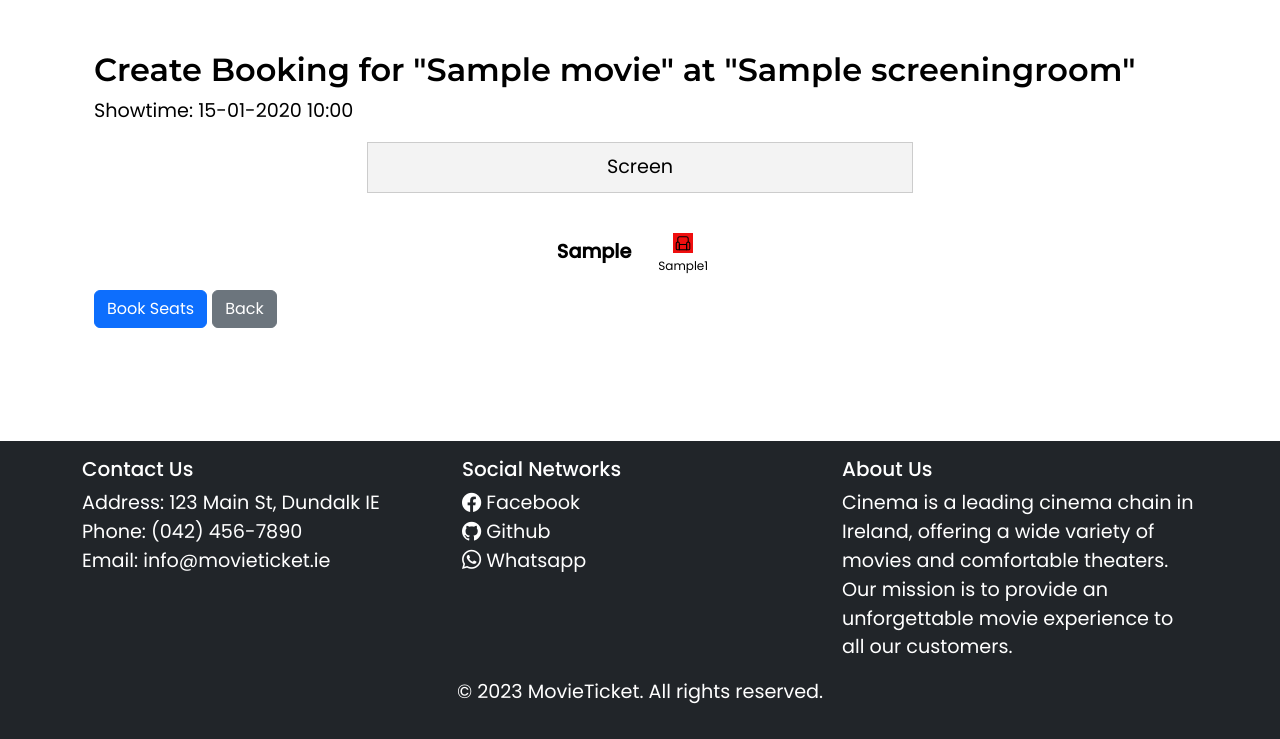
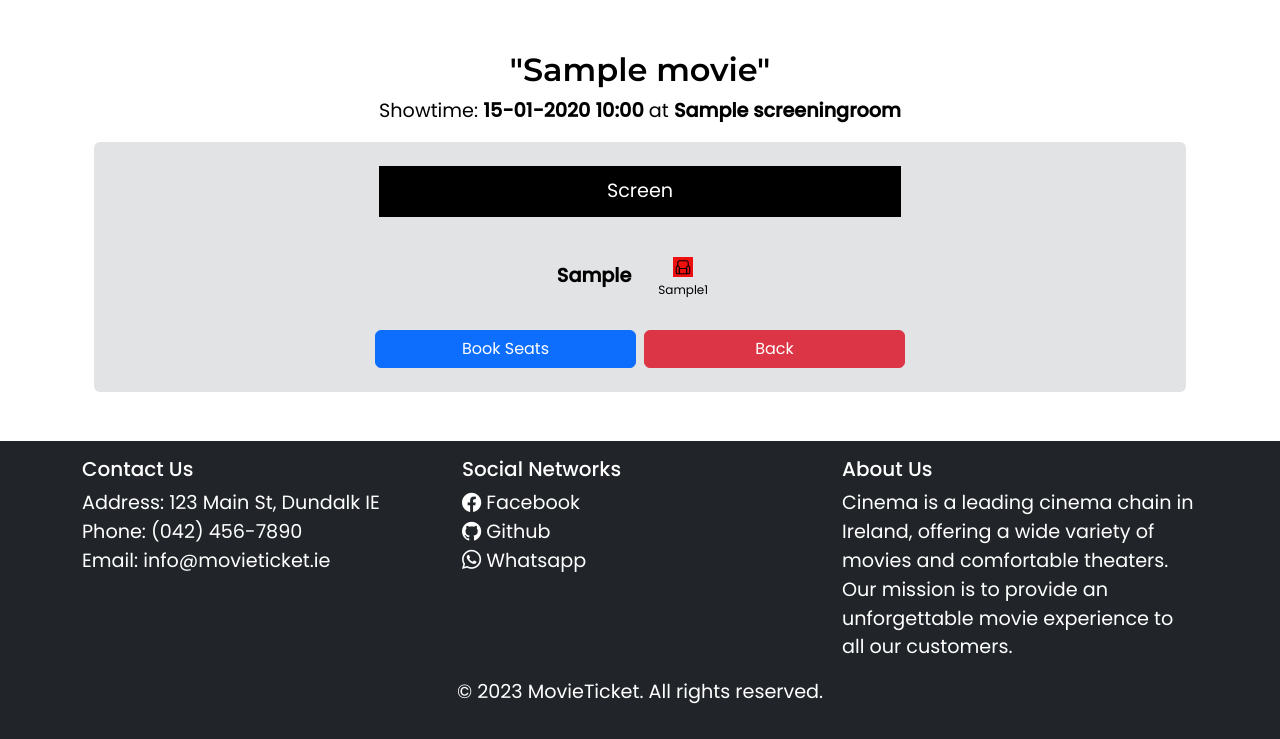
Before and after one commit to Pedrolivares1980/cinebook, a Django app: page /bookings/create/1/ in a window 1280 px wide. Shown: the part 61-800 px from the top of the page. Run offline with Django 5.2, Linux system fonts and the light colour scheme; a user stored in the database is signed in; tables that the repository leaves empty hold one stand-in row (values such as "Sample post"); some libraries are stand-ins or nearby versions.

Commit message:
bookings

```diff
--- a/bookings/templates/bookings/create_booking.html
+++ b/bookings/templates/bookings/create_booking.html
@@ -3,22 +3,41 @@
 
 {% block content %}
 <div class="container mt-3">
-    <h2>Create Booking for "{{ showtime.movie.title }}" at "{{ showtime.screening_room.name }}"</h2>
-    <p>Showtime: {{ showtime.showtime|date:"d-m-Y H:i" }}</p>
-
-    <form id="bookingForm" method="post">
+    <h2 class="text-center">"{{ showtime.movie.title }}" </h2>
+    <p class="text-center">Showtime: <strong>{{ showtime.showtime|date:"d-m-Y H:i" }}</strong> at <strong> {{ showtime.screening_room.name }}</strong></p>
+    <!-- Create a form for booking seats -->
+    <form class="bg-secondary-subtle p-4 rounded rounded-2" id="bookingForm" method="post">
         {% csrf_token %}
+        <!-- Render the hidden showtime field for the form -->
         {{ form.showtime.as_hidden }}
+        <!-- Display the seat selection UI -->
         <div id="seatSelection"></div>
-        <div >
-            <button type="submit" class="btn btn-primary">Book Seats</button>
-            <a href="{% url 'showtime_list' %}" class="btn btn-secondary">Back</a>
+        <div class="d-flex justify-content-center mt-3">
+            <button type="submit" class="btn btn-primary me-2 w-25">Book Seats</button>
+            <a href="{% url 'showtime_list' %}" class="btn btn-danger w-25">Back</a>
         </div>
     </form>
 </div>
 
-<script src="{% static 'js/create_booking.js' %}" defer></script>
-<script>
-    document.currentScript.setAttribute('data-showtime-id', '{{ showtime.id }}');
-</script>
+<!-- Modal Structure -->
+<div class="modal fade" id="confirmationModal" tabindex="-1" aria-labelledby="modalLabel" aria-hidden="true">
+    <div class="modal-dialog">
+        <div class="modal-content">
+        <div class="modal-header">
+            <h5 class="modal-title text-center w-100" id="modalLabel">Confirm Booking</h5>
+        </div>
+        <div class="modal-body">
+            Are you sure you want to book these seats? If you want to change your selection, press Cancel.
+        </div>
+        <div class="modal-footer justify-content-center">
+            <button type="button" class="btn btn-danger " data-bs-dismiss="modal">Cancel</button>
+            <button type="button" class="btn btn-primary" id="confirmBooking">Confirm</button>
+        </div>
+        </div>
+    </div>
+</div>
+
+
+<!-- Include the create_booking.js file and pass the showtime ID to it -->
+<script src="{% static 'js/create_booking.js' %}" data-showtime-id="{{ showtime.id }}"></script>
 {% endblock %}
--- a/static/css/main.css
+++ b/static/css/main.css
@@ -372,9 +372,10 @@ a {
     width: 70%;
     margin: 0 auto;
     margin-bottom: 30px;
-    background-color: #f3f3f3;
+    background-color: black;
+    color: white;
     padding: 10px;
-    border: 1px solid #ccc;
+    border: 1px solid black;
     text-align: center;
 }
 
--- a/static/js/create_booking.js
+++ b/static/js/create_booking.js
@@ -1,6 +1,30 @@
 document.addEventListener('DOMContentLoaded', function() {
+    // Get the booking form by its ID
+    const bookingForm = document.getElementById('bookingForm');
+    // Get the showtime ID from the data attribute of a script tag
     const showtimeId = document.querySelector('script[data-showtime-id]').getAttribute('data-showtime-id');
+     // Get the container where seat selections are displayed
     const seatSelectionContainer = document.getElementById('seatSelection');
+
+    // Initialize the Bootstrap modal with animation disabled
+    var confirmationModal = new bootstrap.Modal(document.getElementById('confirmationModal'), {
+        keyboard: false, // Prevent closing the modal with the keyboard
+        animation: false // Disable animation for the modal
+    });
+
+    // Event listener for the form submission
+    bookingForm.addEventListener('submit', function(event) {
+        event.preventDefault(); // Prevent the form from submitting immediately
+
+        // Show the confirmation modal
+        confirmationModal.show();
+    });
+
+    // When the confirm button in the modal is clicked
+    document.getElementById('confirmBooking').addEventListener('click', function () {
+        // Submit the form programmatically
+        bookingForm.submit();
+    });
 
     // Fetch and display seat availability
     fetchSeatAvailability(showtimeId);
@@ -12,22 +36,27 @@ document.addEventListener('DOMContentLoaded', function() {
                 throw new Error(`HTTP error! Status: ${response.status}`);
             }
             const data = await response.json();
+            // Render the seats based on availability data
             renderSeats(data.seats);
         } catch (error) {
             console.error('Error fetching seat availability:', error);
         }
     }
 
+    // Function to render seats in the UI
     function renderSeats(seats) {
         seatSelectionContainer.innerHTML = ''; // Clear previous seats
 
+        // Create and add the screen div at the top
         const screenDiv = document.createElement('div');
         screenDiv.classList.add('cinema-screen');
         screenDiv.textContent = 'Screen';
         seatSelectionContainer.appendChild(screenDiv);
 
+        // Group seats by row for rendering
         const seatsByRow = groupSeatsByRow(seats);
 
+        // Render each row and its seats
         Object.keys(seatsByRow).sort().forEach(rowLetter => {
             const rowDiv = createRowDiv(rowLetter);
             seatsByRow[rowLetter].forEach(seat => {
@@ -38,6 +67,7 @@ document.addEventListener('DOMContentLoaded', function() {
         });
     }
 
+    // Function to group seats by their row letters
     function groupSeatsByRow(seats) {
         return seats.reduce((acc, seat) => {
             (acc[seat.row_letter] = acc[seat.row_letter] || []).push(seat);
@@ -45,6 +75,7 @@ document.addEventListener('DOMContentLoaded', function() {
         }, {});
     }
 
+    // Function to create a div for a row of seats
     function createRowDiv(rowLetter) {
         const rowDiv = document.createElement('div');
         rowDiv.classList.add('seat-row');
@@ -55,24 +86,29 @@ document.addEventListener('DOMContentLoaded', function() {
         return rowDiv;
     }
 
+    // Function to create a div for an individual seat
     function createSeatDiv(seat) {
         const seatDiv = document.createElement('div');
         seatDiv.classList.add('seat');
 
+        // Create a checkbox for selecting the seat
         const seatCheckbox = document.createElement('input');
         seatCheckbox.type = 'checkbox';
         seatCheckbox.id = `seat-${seat.id}`;
         seatCheckbox.name = 'seats';
         seatCheckbox.value = seat.id;
+        // Disable if the seat is already reserved
         seatCheckbox.disabled = seat.is_reserved;
 
         const label = document.createElement('label');
         label.htmlFor = `seat-${seat.id}`;
 
+        // Display seat info (row and number)
         const seatInfo = document.createElement('span');
         seatInfo.textContent = `${seat.row_letter}${seat.seat_number}`;
         seatInfo.classList.add('seat-info');
 
+        // Add elements to the seat div
         seatDiv.appendChild(seatCheckbox);
         seatDiv.appendChild(label);
         seatDiv.appendChild(seatInfo);
```
